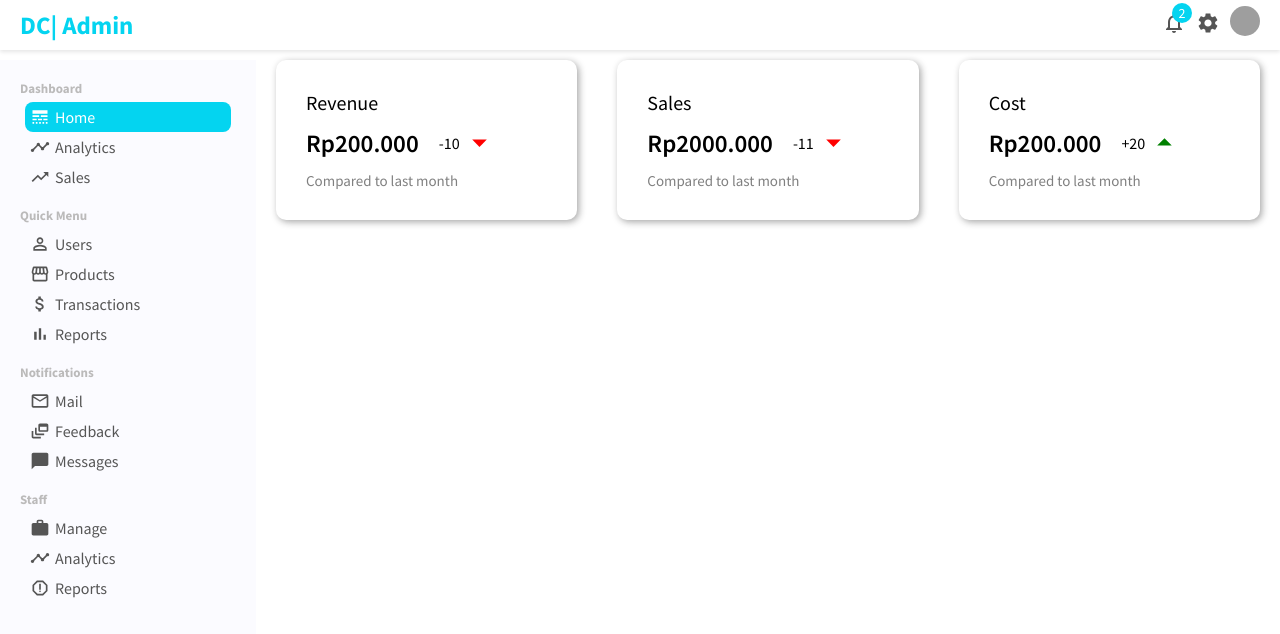
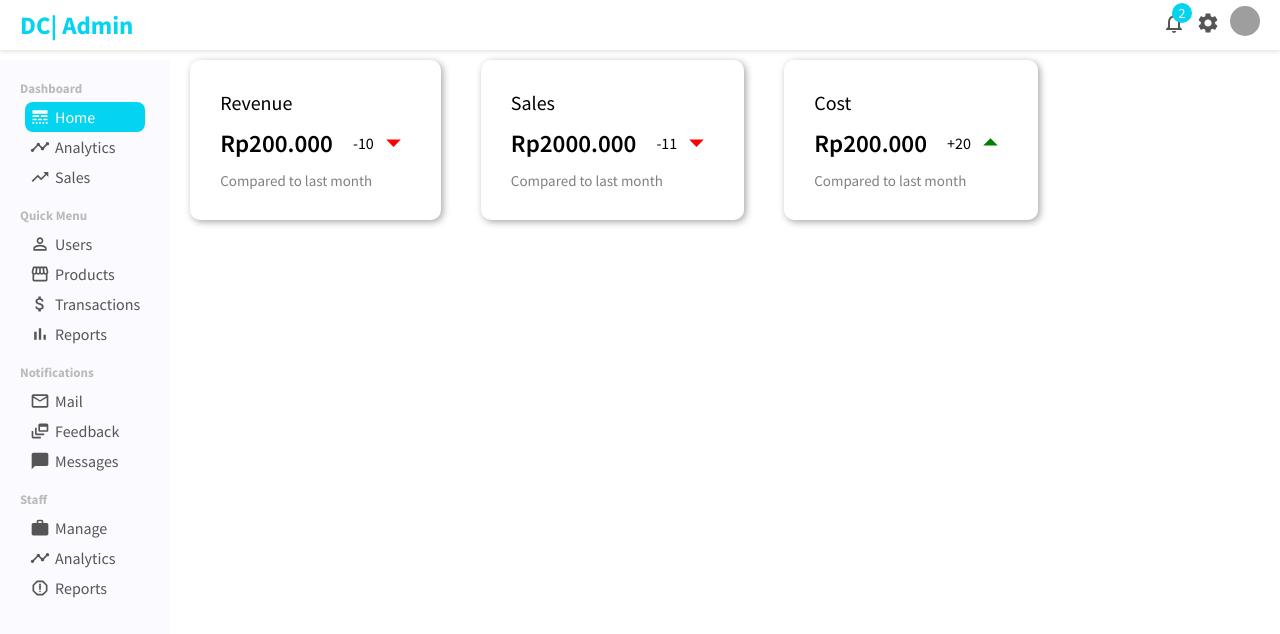
Before and after one commit to hakimamarullah/DreamCloth-Admin-Console, a React (Create React App) app: page / in a window 1280 px wide. Shown: the top 634 px of the page. Built offline with nearby package versions, Linux system fonts and the light colour scheme; grey boxes are pictures that could not be loaded.

Commit message:
Sidebar (#5)
* Add components: Topbar

* Add component: Sidebar

* Change Icon Library to @mui

Co-authored-by: hakimamarullah <hakimaamarullah@gmail.com>

```diff
--- a/src/App.css
+++ b/src/App.css
@@ -2,3 +2,7 @@
     display: flex;
     margin-top: 10px;
 }
+
+.others {
+    flex:4;
+}
--- a/src/App.js
+++ b/src/App.js
@@ -11,6 +11,7 @@ const App = () => {
       <div className='container'>
         <Sidebar/>
         <Home/>
+        <div className='others'></div>
       </div>
     </div>
   )
--- a/src/components/sidebar/Sidebar.jsx
+++ b/src/components/sidebar/Sidebar.jsx
@@ -83,5 +83,4 @@ const Sidebar = () => {
   );
 };
 
-
 export default Sidebar;
```
